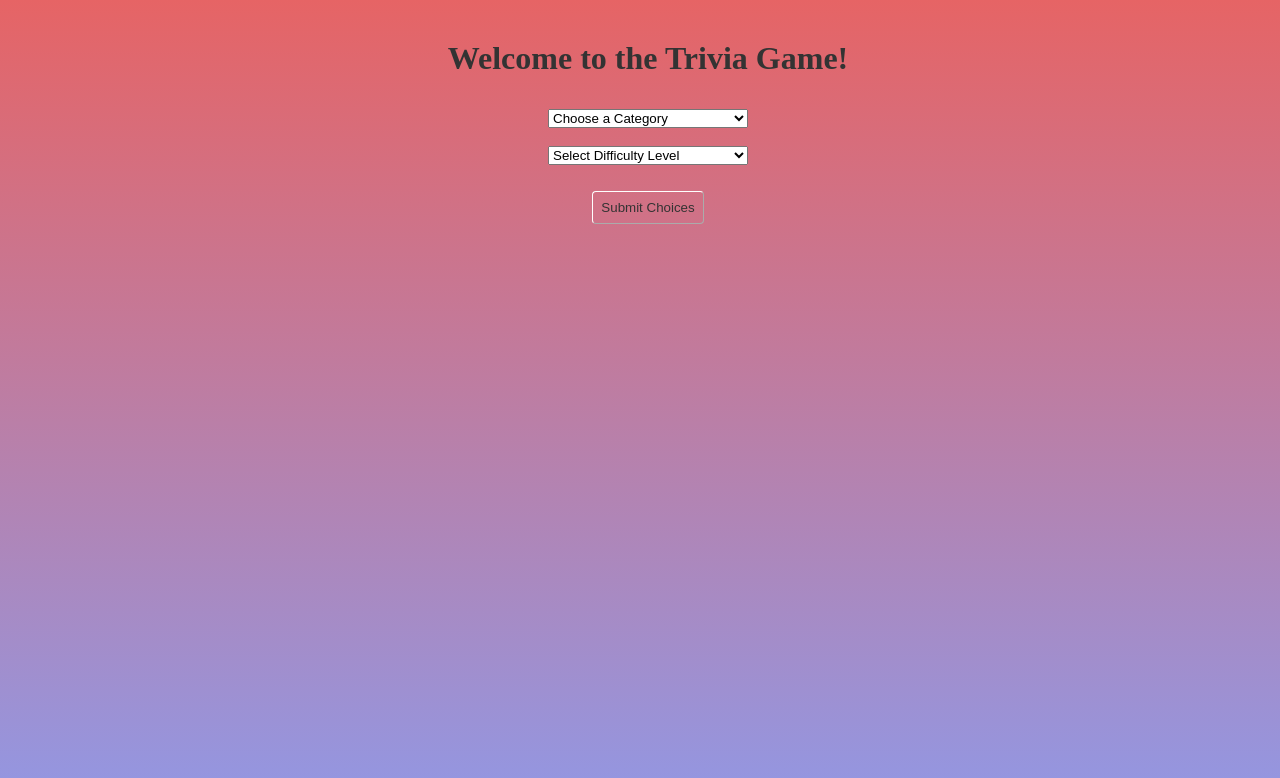
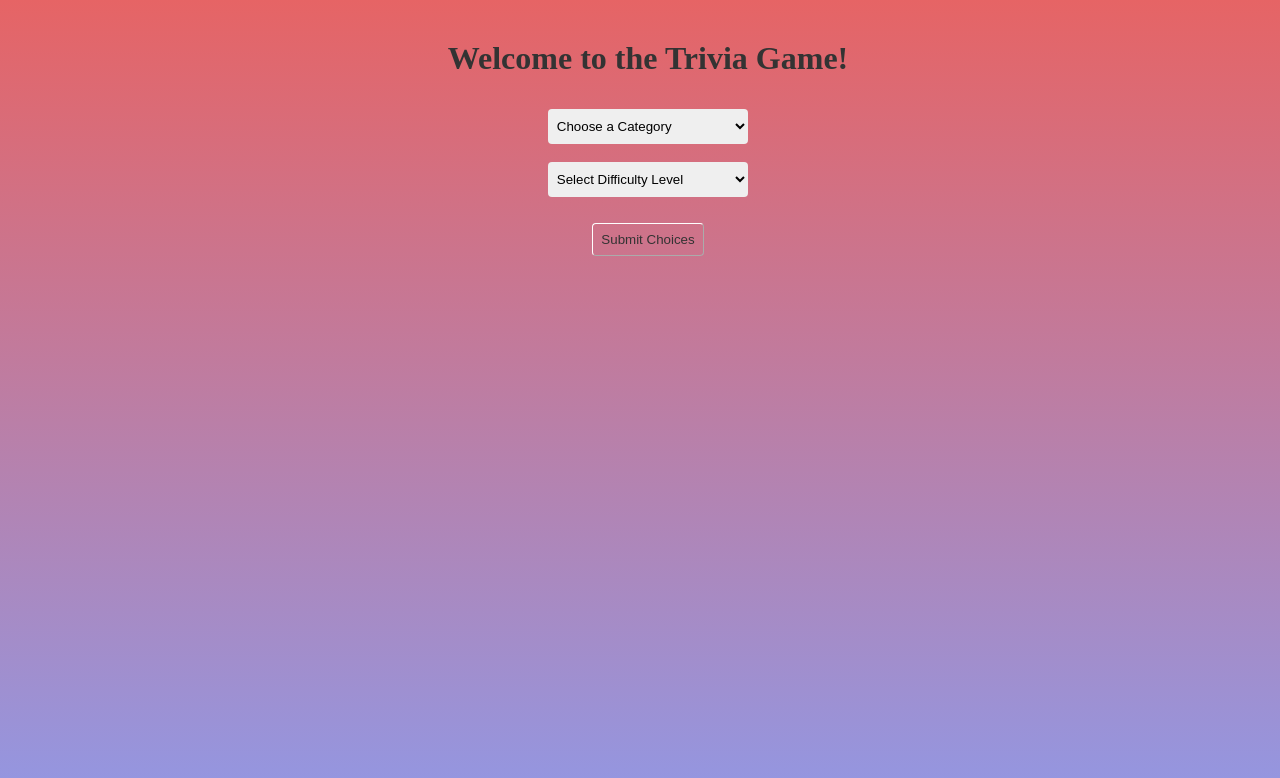
Before and after one commit to dgentilli/quiz-app, a React (Create React App) app: page / in a window 1280 px wide. Shown: the top 778 px of the page. Built offline with nearby package versions, Linux system fonts and the light colour scheme.

Commit message:
Implement styles for pulldown menus.

```diff
--- a/src/components/SelectCategory.tsx
+++ b/src/components/SelectCategory.tsx
@@ -1,4 +1,5 @@
 import React from 'react';
+import { SelectStyle } from './styles/globalStyles';
 
 const allCategories: { id: number; name: string }[] = [
   {
@@ -54,7 +55,7 @@ type Props = {
 const SelectCategory: React.FC<Props> = ({ setCategory }) => {
   return (
     <div>
-      <select
+      <SelectStyle
         onChange={(e) => setCategory(e.target.value)}
         style={{ width: 200, marginBottom: 10 }}
       >
@@ -64,7 +65,7 @@ const SelectCategory: React.FC<Props> = ({ setCategory }) => {
             {item.name}
           </option>
         ))}
-      </select>
+      </SelectStyle>
     </div>
   );
 };
--- a/src/components/SelectDifficultyLevel.tsx
+++ b/src/components/SelectDifficultyLevel.tsx
@@ -1,4 +1,5 @@
 import React from 'react';
+import { SelectStyle } from './styles/globalStyles';
 
 const difficultyLevels: string[] = ['easy', 'medium', 'hard'];
 
@@ -9,7 +10,7 @@ type Props = {
 const SelectDifficultyLevel: React.FC<Props> = ({ setDifficulty }) => {
   return (
     <div>
-      <select
+      <SelectStyle
         onChange={(e) => setDifficulty(e.target.value)}
         style={{ width: 200, marginBottom: 10 }}
       >
@@ -19,7 +20,7 @@ const SelectDifficultyLevel: React.FC<Props> = ({ setDifficulty }) => {
             {item}
           </option>
         ))}
-      </select>
+      </SelectStyle>
     </div>
   );
 };
--- a/src/components/styles/globalStyles.ts
+++ b/src/components/styles/globalStyles.ts
@@ -29,3 +29,11 @@ export const Button = styled.button`
   border-radius: 4px;
   color: #333;
 `;
+
+export const SelectStyle = styled.select`
+  padding: 0.3rem;
+  color:   color: #333;
+  height: 2.2rem;
+  border: none;
+  border-radius: 4px;
+`;
```
